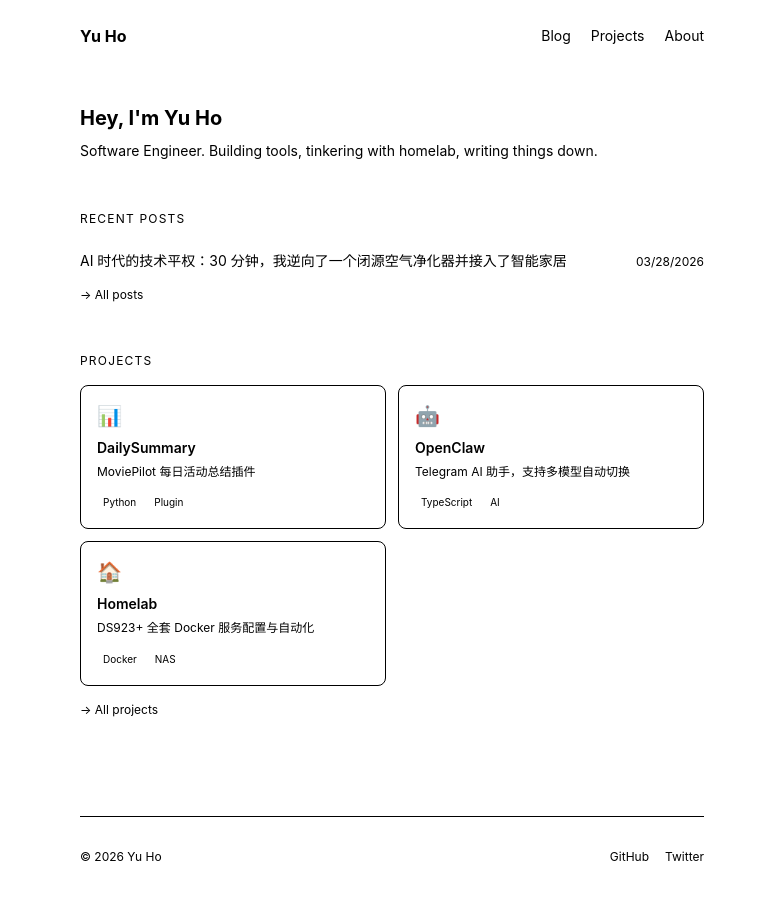
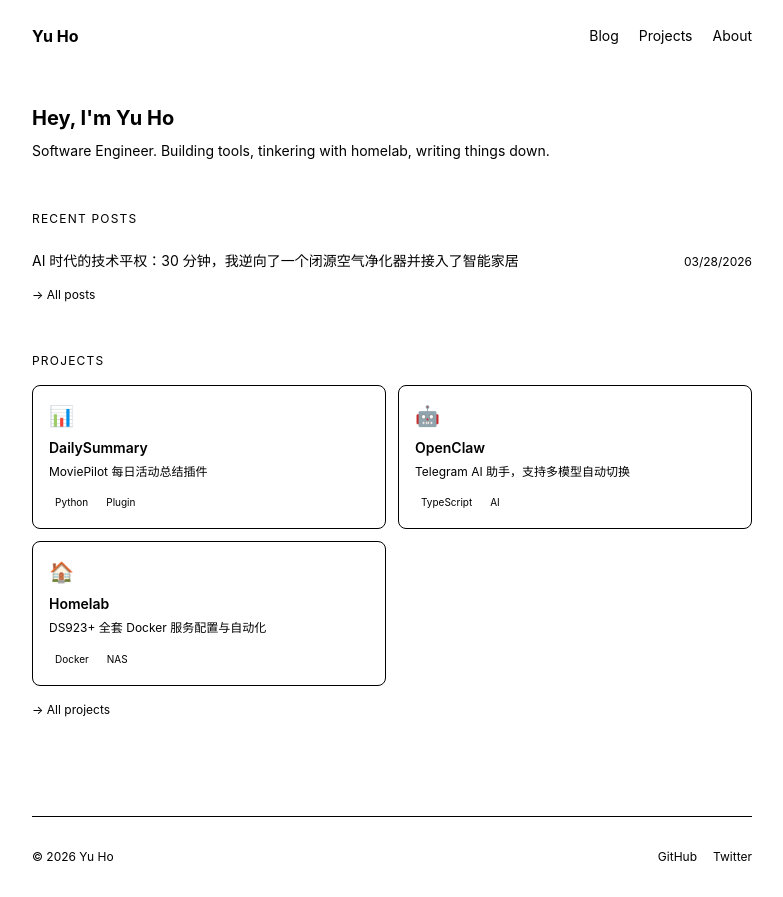
Before and after one commit to YuHoYe/yeyuhao.uk, an Astro site: page / in a window 1280 px wide. Shown: the whole page, without its empty margins (248-1031 px from the left). Built offline with nearby package versions, Linux system fonts and the light colour scheme; Astro itself is replaced by a stand-in of ours.

Commit message:
style: widen layout container from max-w-2xl to max-w-3xl

```diff
--- a/src/layouts/BaseLayout.astro
+++ b/src/layouts/BaseLayout.astro
@@ -21,7 +21,7 @@ const { title, description = "Yu Ho's personal website" } = Astro.props;
     <link rel="icon" href="/favicon.svg" type="image/svg+xml" />
   </head>
   <body class="bg-[--color-bg] text-[--color-text] font-sans antialiased">
-    <div class="mx-auto max-w-2xl px-6">
+    <div class="mx-auto max-w-3xl px-6">
       <Nav />
       <main class="py-8">
         <slot />
```
